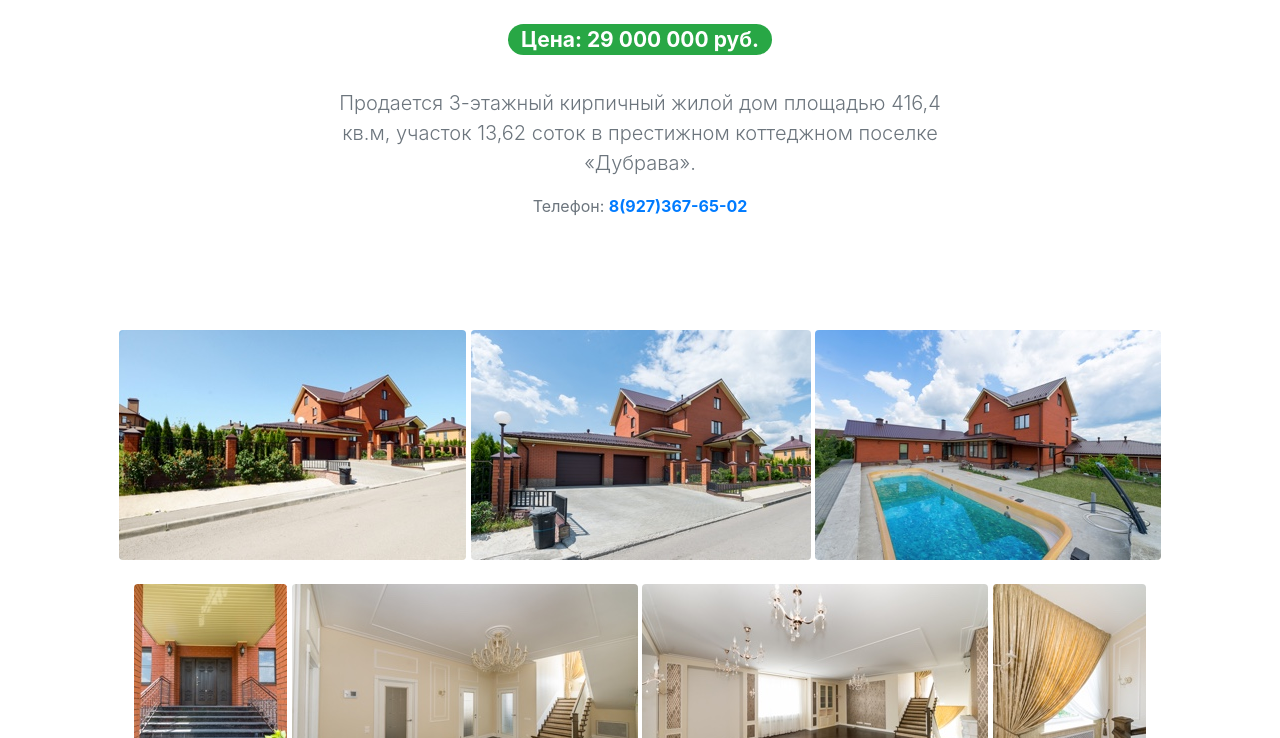
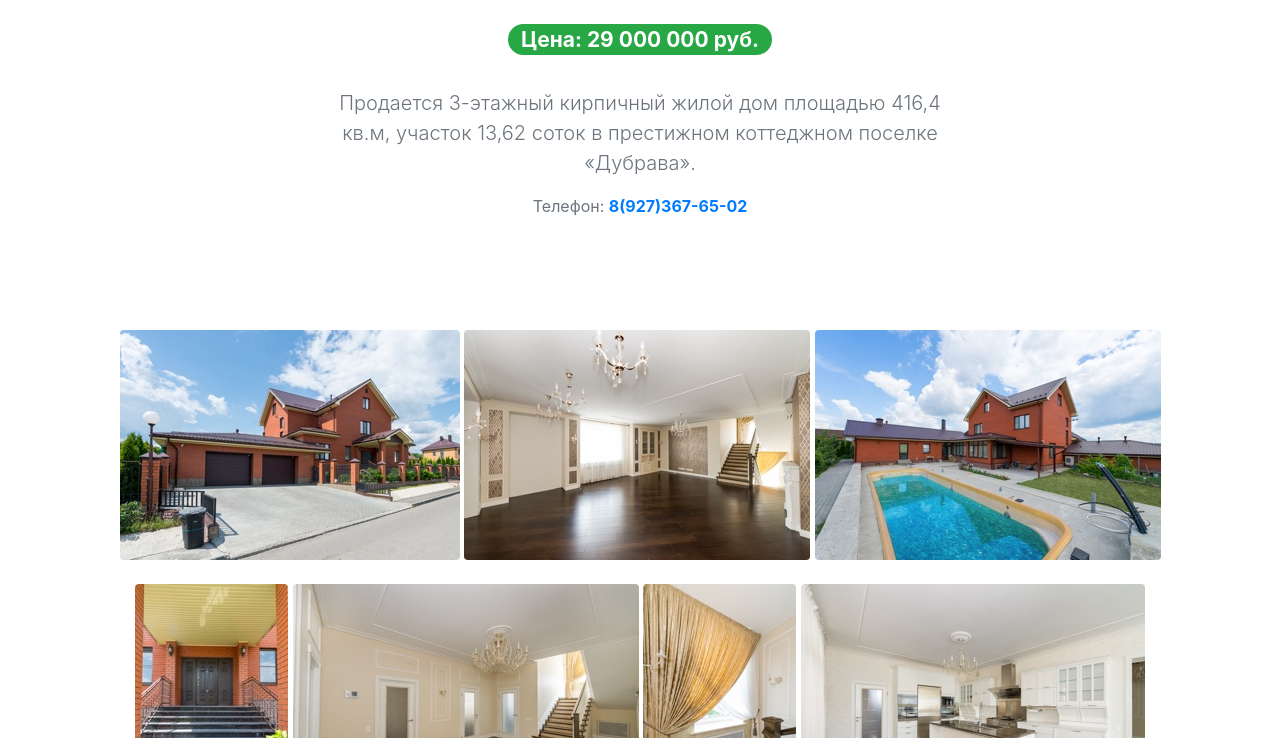
Before and after one commit to cottage-db/cottage-db.github.io, a plain HTML site: page index.html in a window 1280 px wide. Shown: the part 214-952 px from the top of the page. Drawn offline with nearby package versions, Linux system fonts and the light colour scheme.

Commit message:
Update photos

```diff
--- a/index.html
+++ b/index.html
@@ -101,14 +101,14 @@
 				<div class="my-gallery text-center" style="padding-bottom: 30px" itemscope itemtype="http://schema.org/ImageGallery">
 
     			<figure itemprop="associatedMedia" itemscope itemtype="http://schema.org/ImageObject" class="figure">
-      			<a href="img/100001.jpg" itemprop="contentUrl" data-size="2464x1632">
-          		<img src="img/thumbs/100001.jpg" itemprop="thumbnail" class="figure-img img-fluid rounded" alt="Коттедж в охраняемом поселке «Дубрава»" />
+      			<a href="img/100002.jpg" itemprop="contentUrl" data-size="4008x2712">
+          		<img src="img/thumbs/100002.jpg" itemprop="thumbnail" class="figure-img img-fluid rounded" alt="Коттедж в охраняемом поселке «Дубрава»" />
       			</a>
     			</figure>
 
     			<figure itemprop="associatedMedia" itemscope itemtype="http://schema.org/ImageObject" class="figure">
-      			<a href="img/100002.jpg" itemprop="contentUrl" data-size="4008x2712">
-          		<img src="img/thumbs/100002.jpg" itemprop="thumbnail" class="figure-img img-fluid rounded" alt="Коттедж в охраняемом поселке «Дубрава»" />
+      			<a href="img/100005.jpg" itemprop="contentUrl" data-size="4866x3239">
+          		<img src="img/thumbs/100005.jpg" itemprop="thumbnail" class="figure-img img-fluid rounded" alt="Коттедж в охраняемом поселке «Дубрава»" />
       			</a>
     			</figure>
 
@@ -127,12 +127,6 @@
     			<figure itemprop="associatedMedia" itemscope itemtype="http://schema.org/ImageObject" class="figure">
       			<a href="img/100004.jpg" itemprop="contentUrl" data-size="4833x3217">
           		<img src="img/thumbs/100004.jpg" itemprop="thumbnail" class="figure-img img-fluid rounded" alt="Коттедж в охраняемом поселке «Дубрава»" />
-      			</a>
-    			</figure>
-
-    			<figure itemprop="associatedMedia" itemscope itemtype="http://schema.org/ImageObject" class="figure">
-      			<a href="img/100005.jpg" itemprop="contentUrl" data-size="4866x3239">
-          		<img src="img/thumbs/100005.jpg" itemprop="thumbnail" class="figure-img img-fluid rounded" alt="Коттедж в охраняемом поселке «Дубрава»" />
       			</a>
     			</figure>
 
```
